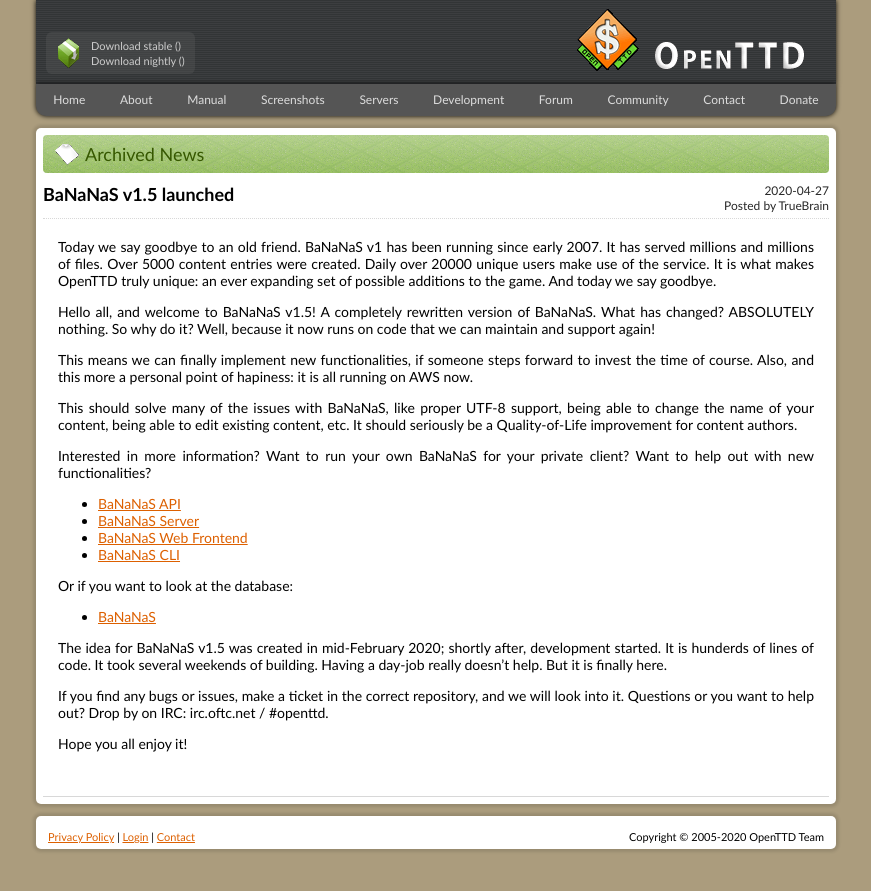
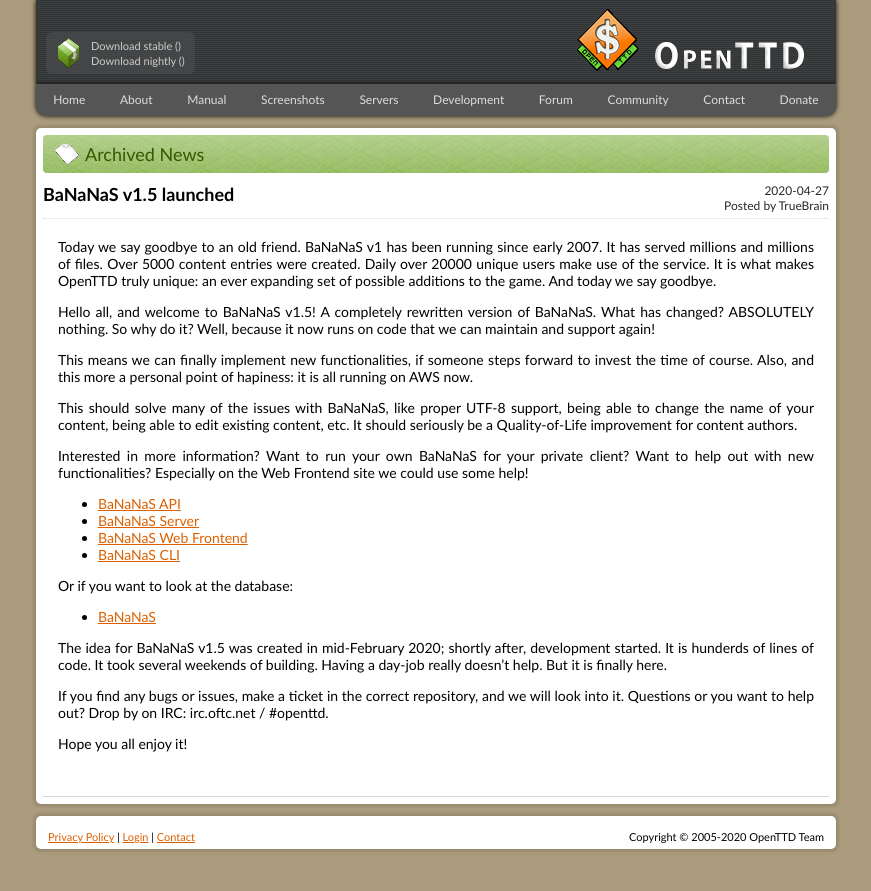
Before and after one commit to OpenTTD/website, a Jekyll site: the page built from _posts/2020-04-27-new-bananas.md, in a window 1280 px wide. Shown: the top 891 px of the page, without its empty margins (204-1075 px from the left). Built offline with Jekyll 4.4.1, drawn with Linux system fonts in a browser that asks for light colours.

Commit message:
Update 2020-04-27-new-bananas.md

```diff
--- a/_posts/2020-04-27-new-bananas.md
+++ b/_posts/2020-04-27-new-bananas.md
@@ -29,6 +29,7 @@
 Interested in more information?
 Want to run your own BaNaNaS for your private client?
 Want to help out with new functionalities?
+Especially on the Web Frontend site we could use some help!
 * [BaNaNaS API](https://github.com/OpenTTD/bananas-api)
 * [BaNaNaS Server](https://github.com/OpenTTD/bananas-server)
 * [BaNaNaS Web Frontend](https://github.com/OpenTTD/bananas-frontend-web)
```
